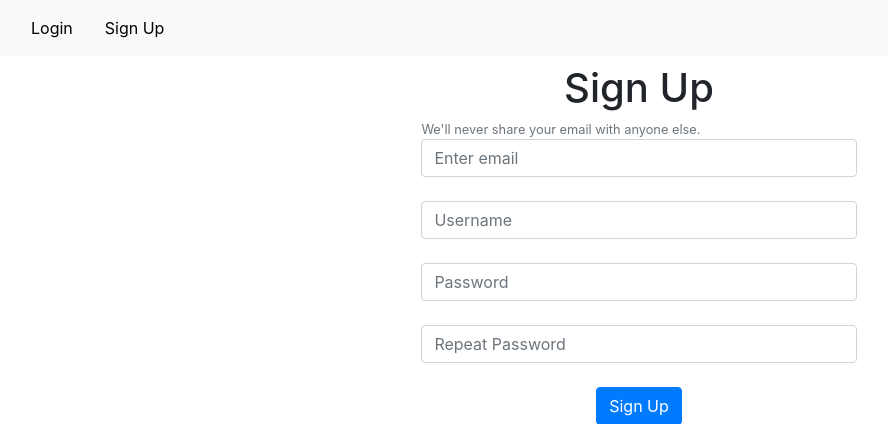
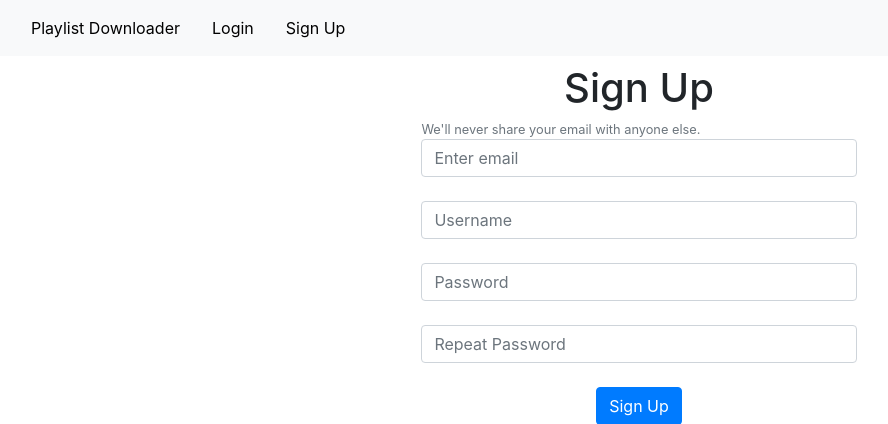
Before and after one commit to MyPingO/First-Website-with-Flask, a Flask app: page /sign-up in a window 1280 px wide. Shown: the top 424 px of the page, without its empty margins (1-889 px from the left). Run offline with Flask 2, Linux system fonts and the light colour scheme.

Commit message:
Removed authentication requirements
Users can now access the playlist downloader page even if they are not authenticated.
Changed home page/method to 'playlist_downloader'

```diff
--- a/app.py
+++ b/app.py
@@ -8,9 +8,8 @@ from werkzeug.security import generate_password_hash, check_password_hash
 
 app = create_app()
 
-@app.route('/', methods = ['GET', 'POST'])
-@login_required
-def home():
+@app.route('/playlist-downloader', methods = ['GET', 'POST'])
+def playlist_downloader():
     data = request.form
     print(data)
     if request.method == 'POST':
@@ -18,8 +17,8 @@ def home():
         end_video = data.get('end_video')
         url = data.get('url')
         check = mp3_downloader.downloader(url = url, user = current_user, start_video = start_video, end_video = end_video)
-        return check or redirect(url_for('home'))
-    return render_template('home.html', user = current_user)
+        return check or redirect(url_for('playlist_downloader'))
+    return render_template('playlist_downloader.html', user = current_user)
 
 @app.route("/login", methods=["GET", "POST"])
 def login():
@@ -30,7 +29,7 @@ def login():
             if check_password_hash(user.password, request.form["password"]):
                 flash(f"Logged in successfully! Welcome back, {user.username}.", category="success")
                 login_user(user, remember=True)
-                return redirect(url_for("home"))
+                return redirect(url_for("playlist_downloader"))
             else:
                 flash("Incorrect password.", category="error")
         else:
@@ -101,7 +100,7 @@ def sign_up():
             login_user(new_user, remember=True)
             flash(f"Account created! Welcome, {username}.", category="success")
 
-    return redirect(url_for('home')) if valid_sign_up_details else render_template("sign-up.html", user = current_user)
+    return redirect(url_for('playlist_downloader')) if valid_sign_up_details else render_template("sign-up.html", user = current_user)
 
 
 if __name__ == '__main__':
--- a/website/templates/blueprint.html
+++ b/website/templates/blueprint.html
@@ -22,10 +22,10 @@
   <nav class="navbar navbar-expand-lg navbar-light bg-light">
     <div id="navbarSupportedContent">
       <ul class="nav">
+        <li class="nav-item active">
+          <a class="nav-link" href="{{ url_for('playlist_downloader') }}" style="color:black;">Playlist Downloader <span class="sr-only">(current)</span></a>
+        </li>
         {% if user.is_authenticated %}
-        <li class="nav-item active">
-          <a class="nav-link" href="/" style="color:black;">Home <span class="sr-only">(current)</span></a>
-        </li>
         <li class="nav-item">
           <a class="nav-link" style="color:black;" href="logout">Logout</a>
         </li>
--- a/website/templates/home.html
+++ b/website/templates/playlist_downloader.html
@@ -3,7 +3,7 @@
 {%block title%}Home Page{%endblock%}
 
 {%block cssimports%}
-<link rel="stylesheet" href="{{ url_for('static', filename='homestyles.css') }}">
+<link rel="stylesheet" href="{{ url_for('static', filename='playlistdownloaderstyles.css') }}">
 {%endblock%}
 
 {%block content%}
@@ -31,12 +31,12 @@
                 style="list-style:none; display: flex; flex-wrap: wrap; justify-content: center; padding-right: 20px">
                 <li class="rangeListItem" style="min-width: 300px; width: 23vw; max-width: 25vw;">
                     <!--TODO: change mind width according to screensize of mobile device-->
-                    <div style="white-space: nowrap; text-align: center;">Start from:</div>
+                    <div style="white-space: nowrap; text-align: center;">Start from playlist video (URL):</div>
                     <input class="form-control" type="text" name="start_video"
                         placeholder="https://www.youtube.com/watch?v=example123" style="text-align:center;">
                 </li>
                 <li class="rangeListItem" style="min-width: 300px; width: 23vw; max-width: 25vw;">
-                    <div style="white-space: nowrap; text-align: center;">End at:</div>
+                    <div style="white-space: nowrap; text-align: center;">End at playlist video (URL):</div>
                     <input class="form-control" type="text" name="end_video"
                         placeholder="https://www.youtube.com/watch?v=example123" style="text-align:center;">
                 </li>
```
Also changed, not shown: website/mp3_downloader.py (+13 -12 lines), website/gradebook.db, website/static/playlistdownloaderstyles.css (renamed from website/static/homestyles.css).
